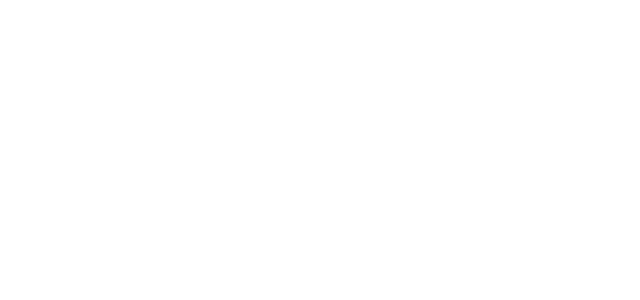
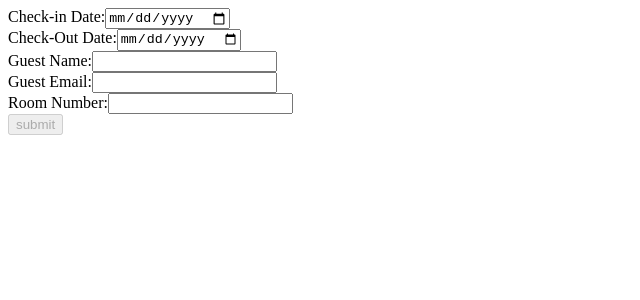
Before and after one commit to firaschmek/hotelReservationApp, an Angular app: page /new in a window 1280 px wide. Shown: the top 300 px of the page, without its empty margins (0-640 px from the left). Built offline with nearby package versions, Linux system fonts and the light colour scheme.

Commit message:
Showing validation messages

```diff
--- a/src/app/reservation-form/reservation-form.html
+++ b/src/app/reservation-form/reservation-form.html
@@ -1,3 +1,39 @@
-<form [formGroup]="reservationForm">
+<form [formGroup]="reservationForm"  (ngSubmit)="onSubmit()">
+<div>
+    <label>Check-in Date:</label>
+    <input type="date" formControlName="checkInDate"/>
+    <div *ngIf="reservationForm.get('checkInDate')?.invalid && reservationForm.get('checkInDate')?.touched">
+        Check-in date is required
+    </div>
+</div>
+<div>
+    <label>Check-Out Date:</label>
+    <input type="date" formControlName="checkOutDate"/>
+    <div *ngIf="reservationForm.get('checkOutDate')?.invalid && reservationForm.get('checkOutDate')?.touched">
+        Check-out date is required
+    </div>
+</div>
+<div>
+    <label>Guest Name:</label>
+    <input type="text" formControlName="guestName"/>
+    <div *ngIf="reservationForm.get('guestName')?.invalid && reservationForm.get('guestName')?.touched">
+        Guest Name is required
+    </div>
+</div>
+<div>
+    <label>Guest Email:</label>
+    <input type="email" formControlName="guestEmail"/>
+    <div *ngIf="reservationForm.get('guestEmail')?.invalid && reservationForm.get('guestEmail')?.touched">
+        Guest Email is required
+    </div>
+</div>
+<div>
+    <label>Room Number:</label>
+    <input type="number" formControlName="roomNumber"/>
+    <div *ngIf="reservationForm.get('roomNumber')?.invalid && reservationForm.get('roomNumber')?.touched">
+        Room Number is required
+    </div>
+</div>
+    <button type="submit" [disabled]="reservationForm.invalid">submit</button>
 
 </form>
--- a/src/app/reservation-form/reservation-form.ts
+++ b/src/app/reservation-form/reservation-form.ts
@@ -1,4 +1,4 @@
-import { Component } from '@angular/core';
+import { Component, OnInit } from '@angular/core';
 import { FormGroup, FormBuilder, Validators } from '@angular/forms';
 
 @Component({
@@ -7,8 +7,27 @@
   templateUrl: './reservation-form.html',
   styleUrl: './reservation-form.css',
 })
-export class ReservationForm {
+export class ReservationForm implements OnInit {
 
   reservationForm: FormGroup = new FormGroup({});
 
+  constructor(private formBuilder: FormBuilder) {
+
+  }
+
+  ngOnInit(): void {
+    this.reservationForm = this.formBuilder.group({
+      checkInDate: ['', Validators.required],
+      checkOutDate: ['', Validators.required],
+      guestName: ['', Validators.required],
+      guestEmail: ['', [Validators.required, Validators.email]],
+      roomNumber: ['', Validators.required]
+
+    })
+
+  }
+
+  onSubmit() {
+    if (this.reservationForm.valid) { }
+  }
 }
```
